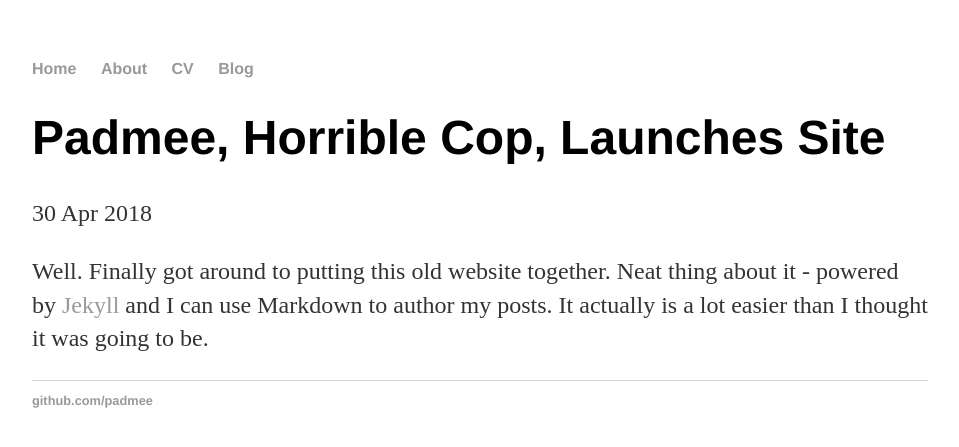
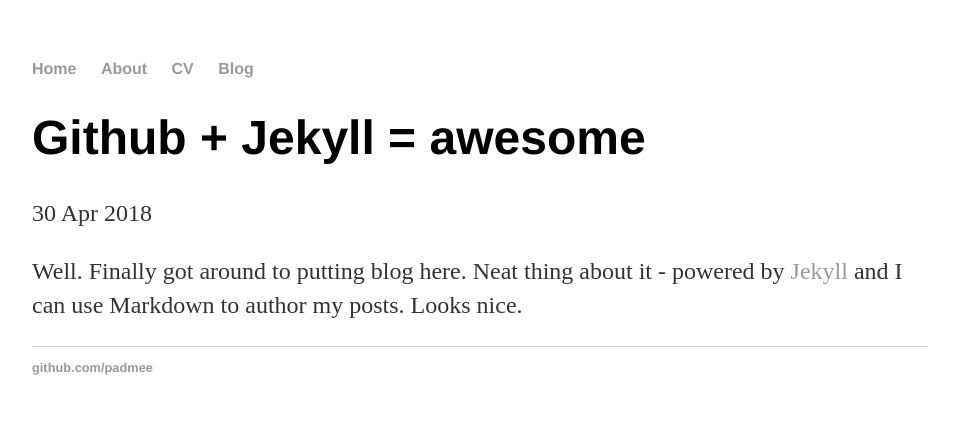
Before and after one commit to ddimkin/ddimkin.github.io, a Jekyll site: the page built from _posts/2018-04-30-padmee-site-launched.md, in a window 1280 px wide. Shown: the top 447 px of the page, without its empty margins (160-1119 px from the left). Built offline with Jekyll 4.4.1, drawn with Linux system fonts in a browser that asks for light colours.

Commit message:
Update 2018-04-30-padmee-site-launched.md

```diff
--- a/_posts/2018-04-30-padmee-site-launched.md
+++ b/_posts/2018-04-30-padmee-site-launched.md
@@ -1,7 +1,7 @@
 ---
 layout: post
-title: "Padmee, Horrible Cop, Launches Site"
+title: "Github + Jekyll = awesome"
 date: 2018-04-30
 ---
 
-Well. Finally got around to putting this old website together. Neat thing about it - powered by [Jekyll](http://jekyllrb.com) and I can use Markdown to author my posts. It actually is a lot easier than I thought it was going to be.
+Well. Finally got around to putting blog here. Neat thing about it - powered by [Jekyll](http://jekyllrb.com) and I can use Markdown to author my posts. Looks nice.
```
